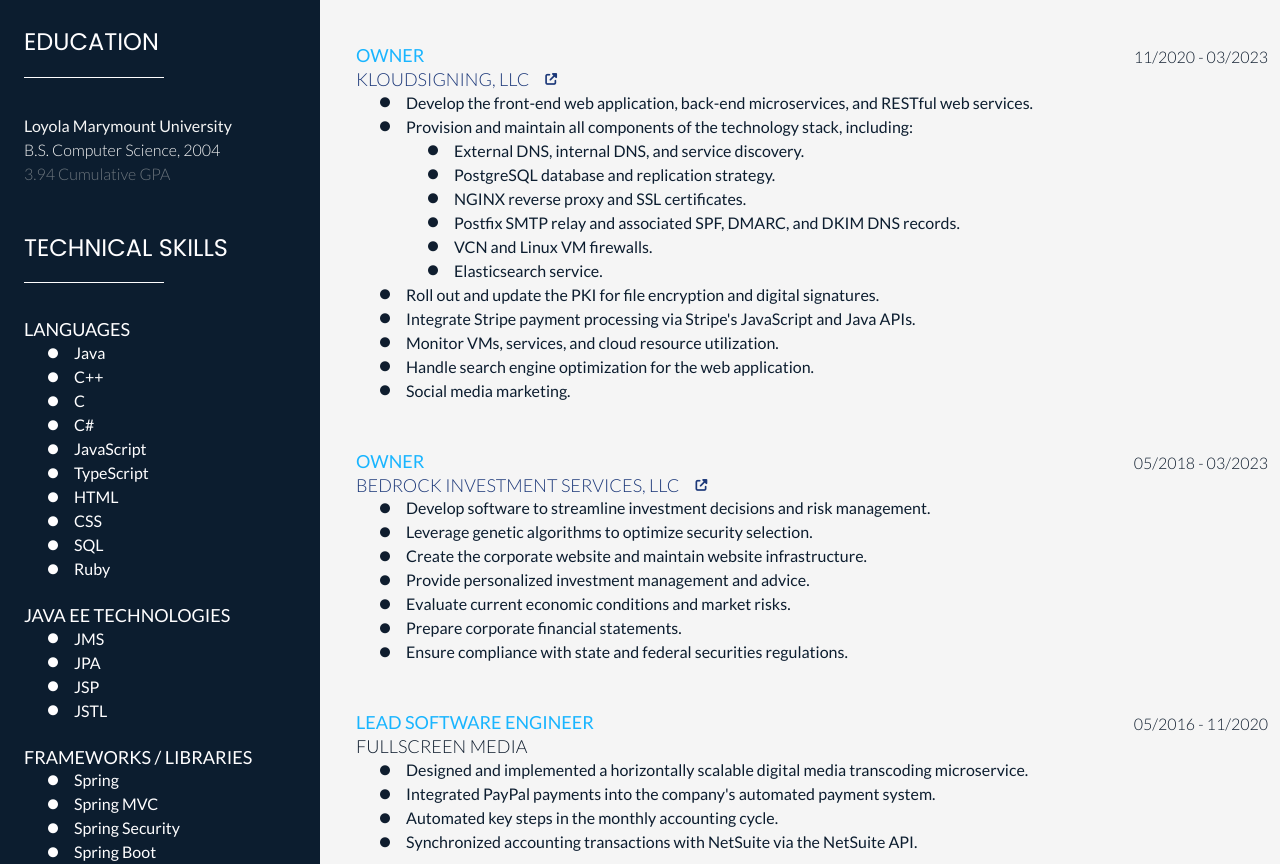
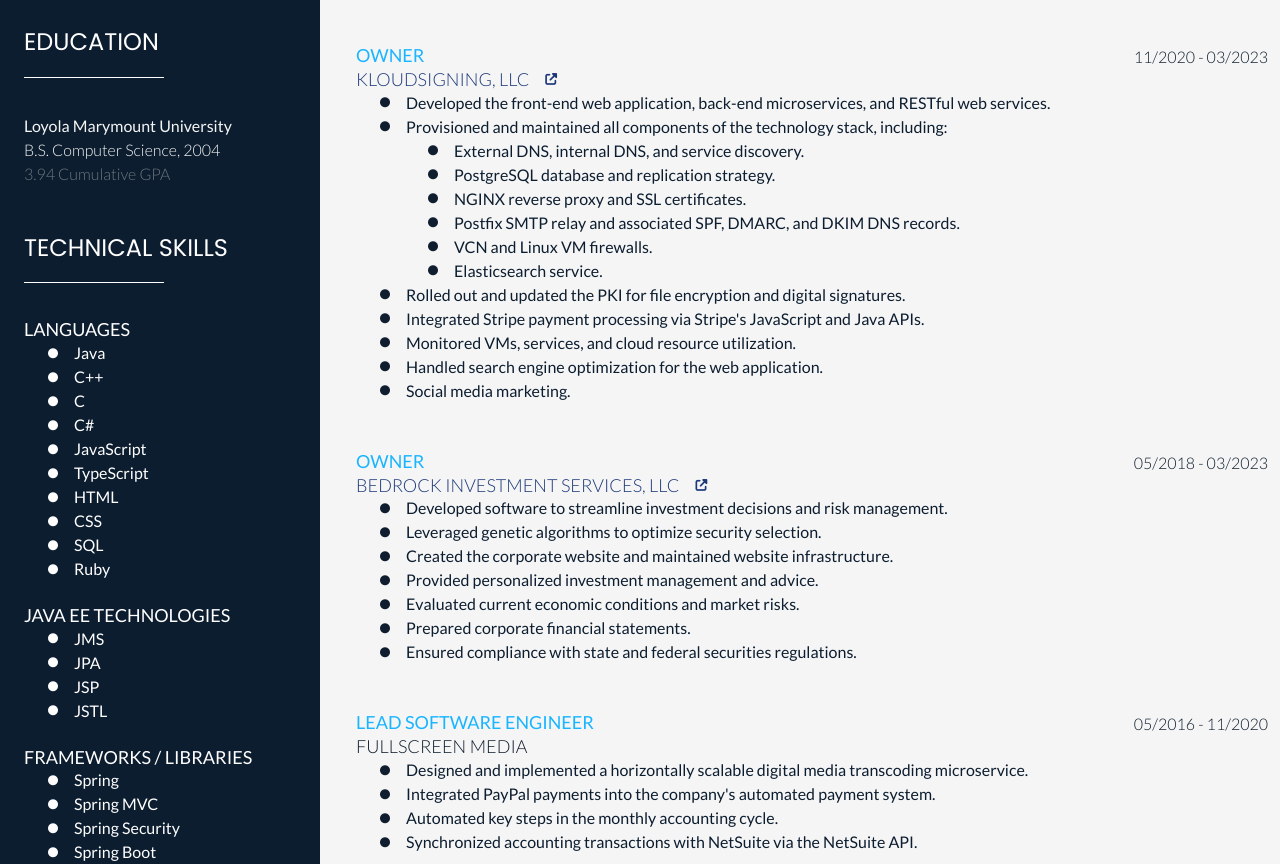
Before and after one commit to LNRexpress/LNRexpress.github.io, a plain HTML site: page index.html in a window 1280 px wide. Shown: the part 724-1588 px from the top of the page. Drawn offline with nearby package versions, Linux system fonts and the light colour scheme.

Commit message:
Sync CV with current resume

```diff
--- a/index.html
+++ b/index.html
@@ -339,7 +339,7 @@
                                         <i class="fas fa-circle fa-2xs"></i>
                                     </div>
                                     <div class="color-accent ps-3">
-                                        Develop the front-end web application, back-end microservices, and RESTful web services.
+                                        Developed the front-end web application, back-end microservices, and RESTful web services.
                                     </div>
                                 </div>
                                 <div class="d-flex">
@@ -347,7 +347,7 @@
                                         <i class="fas fa-circle fa-2xs"></i>
                                     </div>
                                     <div class="color-accent ps-3">
-                                        Provision and maintain all components of the technology stack, including:
+                                        Provisioned and maintained all components of the technology stack, including:
                                     </div>
                                 </div>
                                 <div class="d-flex">
@@ -403,7 +403,7 @@
                                         <i class="fas fa-circle fa-2xs"></i>
                                     </div>
                                     <div class="color-accent ps-3">
-                                        Roll out and update the PKI for file encryption and digital signatures.
+                                        Rolled out and updated the PKI for file encryption and digital signatures.
                                     </div>
                                 </div>
                                 <div class="d-flex">
@@ -411,7 +411,7 @@
                                         <i class="fas fa-circle fa-2xs"></i>
                                     </div>
                                     <div class="color-accent ps-3">
-                                        Integrate Stripe payment processing via Stripe's JavaScript and Java APIs.
+                                        Integrated Stripe payment processing via Stripe's JavaScript and Java APIs.
                                     </div>
                                 </div>
                                 <div class="d-flex">
@@ -419,7 +419,7 @@
                                         <i class="fas fa-circle fa-2xs"></i>
                                     </div>
                                     <div class="color-accent ps-3">
-                                        Monitor VMs, services, and cloud resource utilization.
+                                        Monitored VMs, services, and cloud resource utilization.
                                     </div>
                                 </div>
                                 <div class="d-flex">
@@ -427,7 +427,7 @@
                                         <i class="fas fa-circle fa-2xs"></i>
                                     </div>
                                     <div class="color-accent ps-3">
-                                        Handle search engine optimization for the web application.
+                                        Handled search engine optimization for the web application.
                                     </div>
                                 </div>
                                 <div class="d-flex">
@@ -462,7 +462,7 @@
                                         <i class="fas fa-circle fa-2xs"></i>
                                     </div>
                                     <div class="color-accent ps-3">
-                                        Develop software to streamline investment decisions and risk management.
+                                        Developed software to streamline investment decisions and risk management.
                                     </div>
                                 </div>
                                 <div class="d-flex">
@@ -470,7 +470,7 @@
                                         <i class="fas fa-circle fa-2xs"></i>
                                     </div>
                                     <div class="color-accent ps-3">
-                                        Leverage genetic algorithms to optimize security selection.
+                                        Leveraged genetic algorithms to optimize security selection.
                                     </div>
                                 </div>
                                 <div class="d-flex">
@@ -478,7 +478,7 @@
                                         <i class="fas fa-circle fa-2xs"></i>
                                     </div>
                                     <div class="color-accent ps-3">
-                                        Create the corporate website and maintain website infrastructure.
+                                        Created the corporate website and maintained website infrastructure.
                                     </div>
                                 </div>
                                 <div class="d-flex">
@@ -486,7 +486,7 @@
                                         <i class="fas fa-circle fa-2xs"></i>
                                     </div>
                                     <div class="color-accent ps-3">
-                                        Provide personalized investment management and advice.
+                                        Provided personalized investment management and advice.
                                     </div>
                                 </div>
                                 <div class="d-flex">
@@ -494,7 +494,7 @@
                                         <i class="fas fa-circle fa-2xs"></i>
                                     </div>
                                     <div class="color-accent ps-3">
-                                        Evaluate current economic conditions and market risks.
+                                        Evaluated current economic conditions and market risks.
                                     </div>
                                 </div>
                                 <div class="d-flex">
@@ -502,7 +502,7 @@
                                         <i class="fas fa-circle fa-2xs"></i>
                                     </div>
                                     <div class="color-accent ps-3">
-                                        Prepare corporate financial statements.
+                                        Prepared corporate financial statements.
                                     </div>
                                 </div>
                                 <div class="d-flex">
@@ -510,7 +510,7 @@
                                         <i class="fas fa-circle fa-2xs"></i>
                                     </div>
                                     <div class="color-accent ps-3">
-                                        Ensure compliance with state and federal securities regulations.
+                                        Ensured compliance with state and federal securities regulations.
                                     </div>
                                 </div>
                             </div>
```
